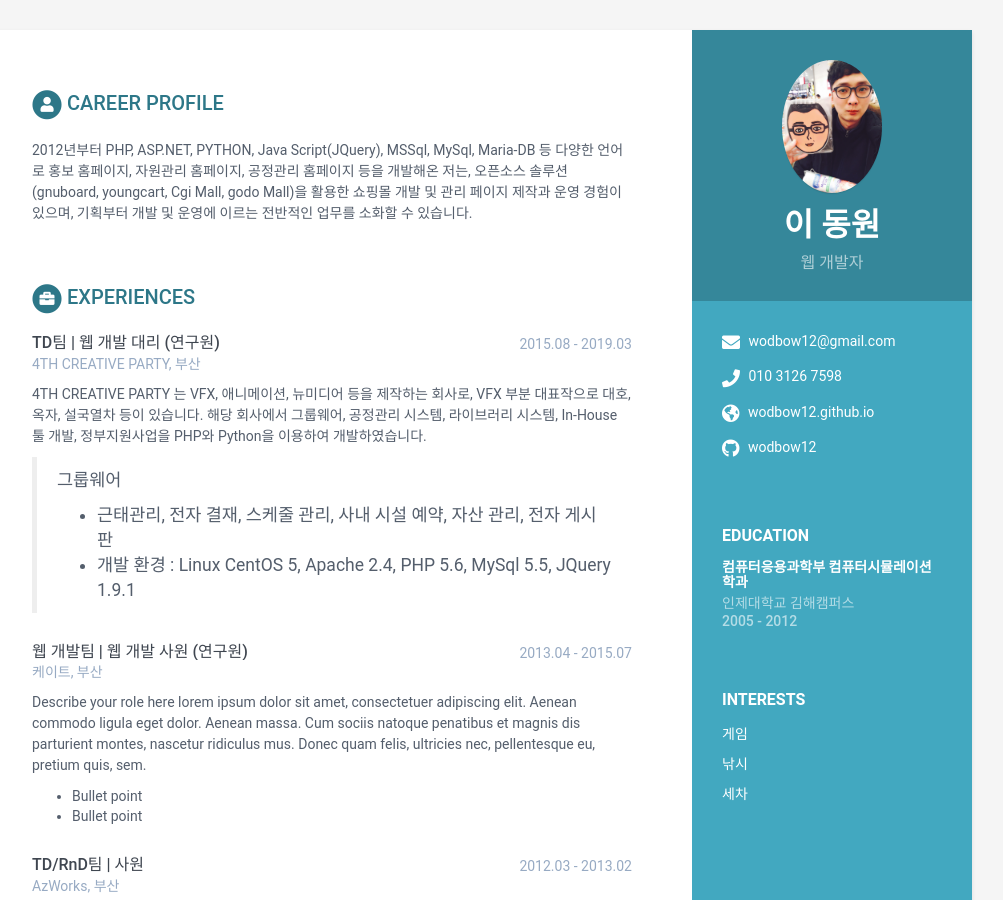
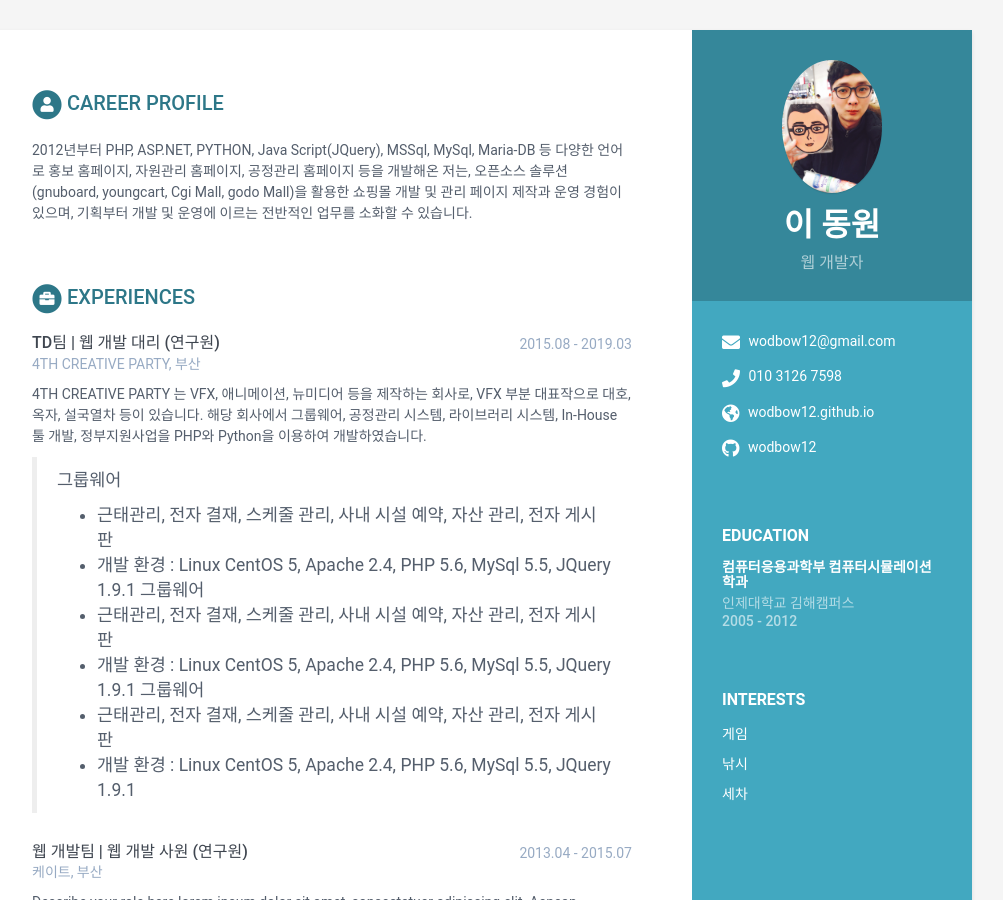
Before and after one commit to wodbow12/wodbow12.github.io, a Jekyll site: the page built from index.html, in a window 1280 px wide and 900 px high. Shown: the whole window, without its empty margins (168-1171 px from the left). Built offline with Jekyll 4.4.1, drawn with Linux system fonts in a browser that asks for light colours.

Commit message:
add experiences

```diff
--- a/_data/data.yml
+++ b/_data/data.yml
@@ -68,7 +68,12 @@ experiences:
           > 그룹웨어
           - 근태관리, 전자 결재, 스케줄 관리, 사내 시설 예약, 자산 관리, 전자 게시판
           - 개발 환경 : Linux CentOS 5, Apache 2.4, PHP 5.6, MySql 5.5, JQuery 1.9.1
-
+          > 그룹웨어
+          - 근태관리, 전자 결재, 스케줄 관리, 사내 시설 예약, 자산 관리, 전자 게시판
+          - 개발 환경 : Linux CentOS 5, Apache 2.4, PHP 5.6, MySql 5.5, JQuery 1.9.1
+          > 그룹웨어
+          - 근태관리, 전자 결재, 스케줄 관리, 사내 시설 예약, 자산 관리, 전자 게시판
+          - 개발 환경 : Linux CentOS 5, Apache 2.4, PHP 5.6, MySql 5.5, JQuery 1.9.1
 
     - role: 웹 개발팀 | 웹 개발 사원 (연구원)
       time: 2013.04 - 2015.07
```
